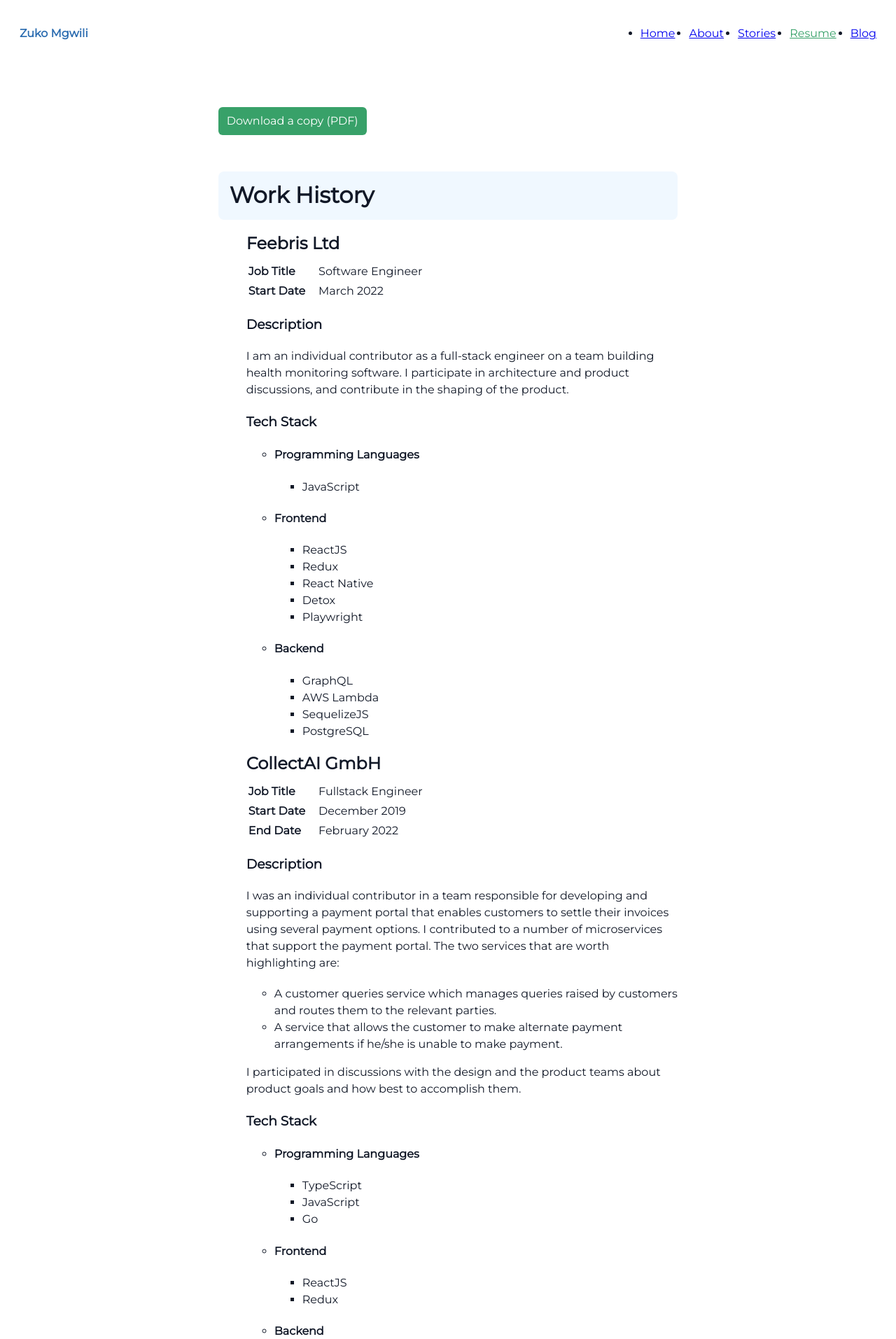
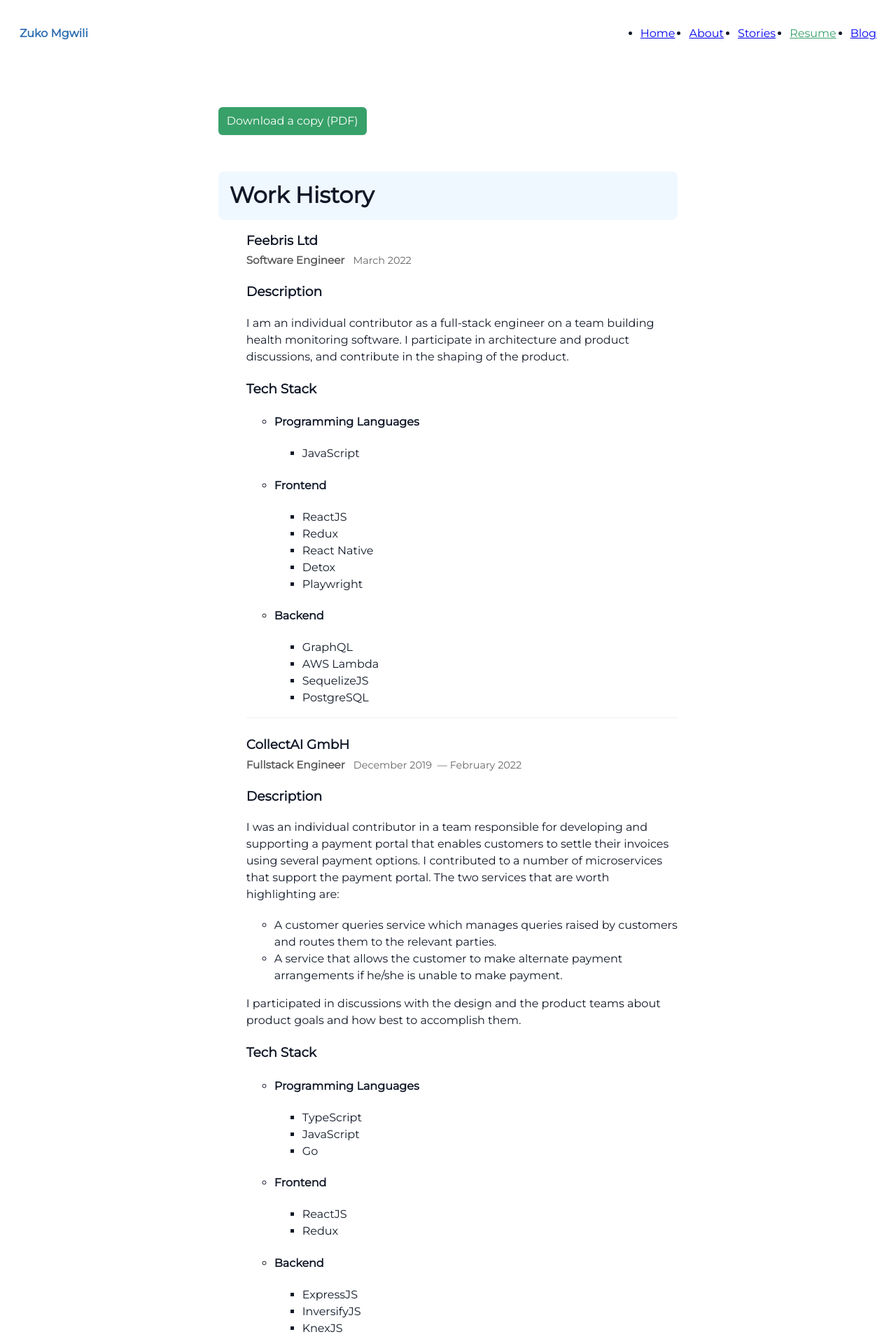
Before and after one commit to zukomgwili/zukomgwili.github.io, a Jekyll site: the page built from resume.html, in a window 1280 px wide. Shown: the top 1913 px of the page at 70% size. Built offline with Jekyll 4.4.1, drawn with Linux system fonts in a browser that asks for light colours; some of the changed text lies outside the part shown.

Commit message:
feat(001-modernize-website): normalize resume templates + formatting tests (T021)

```diff
--- a/_sass/resume.scss
+++ b/_sass/resume.scss
@@ -15,14 +15,45 @@
   }
 
   #work-history {
-    #work-history-item {
+    .work-history-item {
       break-after: left;
       list-style: none;
-      td:first-of-type{
-        font-weight: bold;
+      margin-bottom: 1.5rem;
+      padding-bottom: 1rem;
+      border-bottom: 1px solid rgba(0,0,0,0.06);
+
+      .work-history-header {
+        display: flex;
+        flex-direction: column;
+        gap: 0.25rem;
+        margin-bottom: 0.75rem;
       }
-      td:last-of-type{
-        padding: 0 0 0 1rem;
+
+      .work-company {
+        margin: 0;
+        font-size: 1.15rem;
+        font-weight: 700;
+      }
+
+      .work-meta {
+        color: rgba(0,0,0,0.65);
+        font-size: 0.95rem;
+        display: flex;
+        gap: 0.75rem;
+        align-items: baseline;
+      }
+
+      .work-title {
+        font-weight: 600;
+      }
+
+      .work-dates {
+        color: rgba(0,0,0,0.6);
+        font-size: 0.9rem;
+      }
+
+      .work-body {
+        margin-top: 0.5rem;
       }
     }
   }
--- a/resume.html
+++ b/resume.html
@@ -5,32 +5,32 @@ title: Resume
 <article id="resume">
     <div class="resume-actions">
         <p class="resume-download">
-            <a class="btn btn-download" href="/assets/resume.pdf" download="resume.pdf" aria-label="Download full resume as PDF">Download a copy (PDF)</a>
+            <a class="btn btn-download" href="/assets/resume.pdf" download="resume.pdf"
+                aria-label="Download full resume as PDF">Download a copy (PDF)</a>
         </p>
     </div>
     <section id="work-history">
         <h1 class="section-title">Work History</h1>
         <ul id="work-history-list">
             {% for experience in site.work_history %}
-            <li id="work-history-item">
-                <h2 class="work-history-item-title">{{experience.company_name}}</h2>
-                <table>
-                    <tr>
-                        <td>Job Title</td>
-                        <td>{{experience.job_title}}</td>
-                    </tr>
-                    <tr>
-                        <td>Start Date</td>
-                        <td>{{experience.start_date}}</td>
-                    </tr>
-                    {% if experience.end_date %}
-                    <tr>
-                        <td>End Date</td>
-                        <td>{{experience.end_date}}</td>
-                    </tr>
-                    {% endif %}
-                </table>
-                {{ experience.content }}
+            <li class="work-history-item">
+                <header class="work-history-header">
+                    <h3 class="work-company">{{ experience.company_name }}</h3>
+                    <div class="work-meta">
+                        <span class="work-title">{{ experience.job_title }}</span>
+                        <span class="work-dates">
+                            {% if experience.start_date %}
+                            <time class="start-date">{{ experience.start_date }}</time>
+                            {% endif %}
+                            {% if experience.end_date %}
+                            &nbsp;—&nbsp;<time class="end-date">{{ experience.end_date }}</time>
+                            {% endif %}
+                        </span>
+                    </div>
+                </header>
+                <div class="work-body">
+                    {{ experience.content }}
+                </div>
             </li>
             {% endfor %}
         </ul>
```
Also changed, not shown: specs/001-modernize-website/tasks.md (+1 -1 lines), .github/workflows/site-checks.yml, 1 other file.
